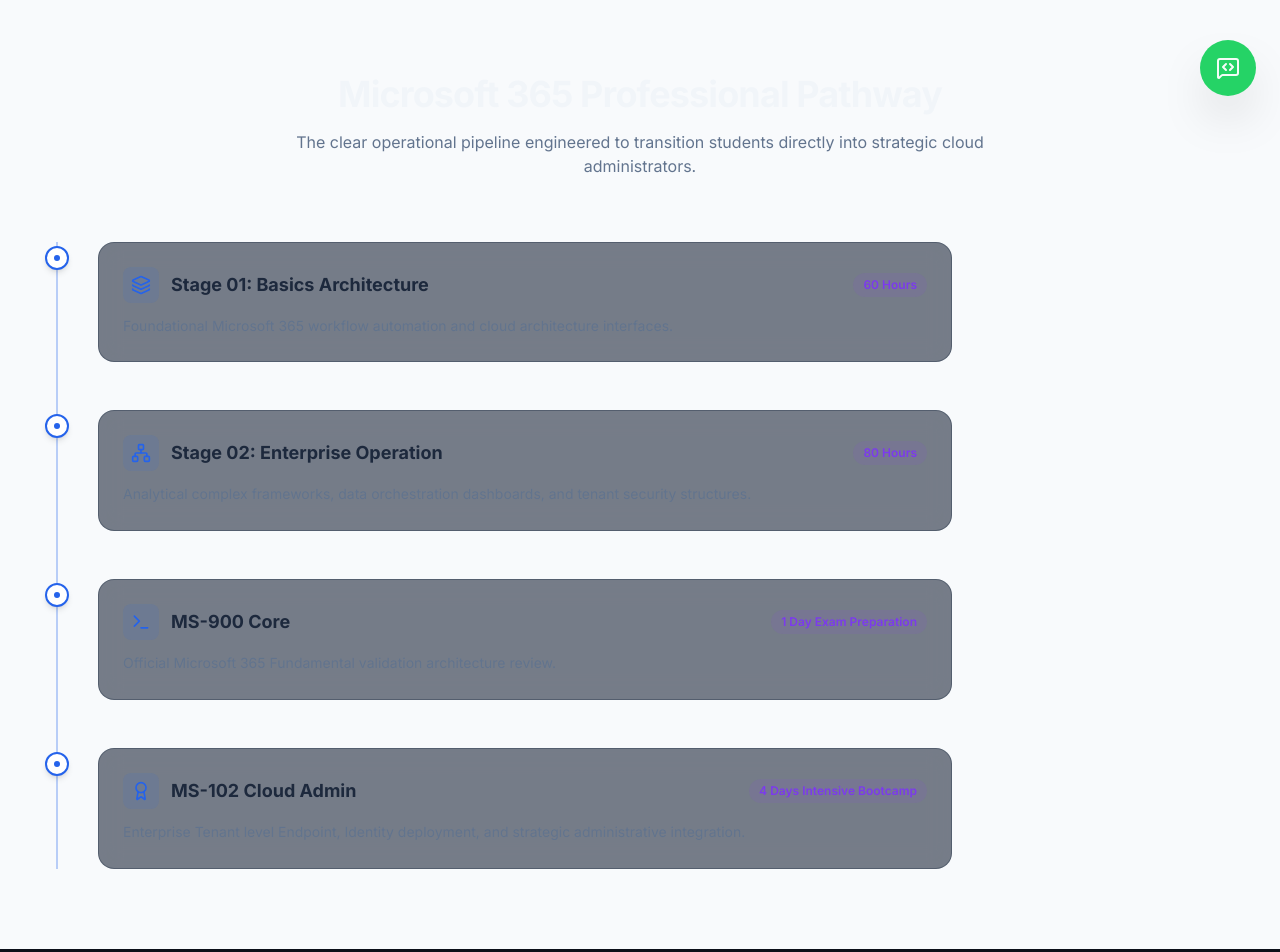
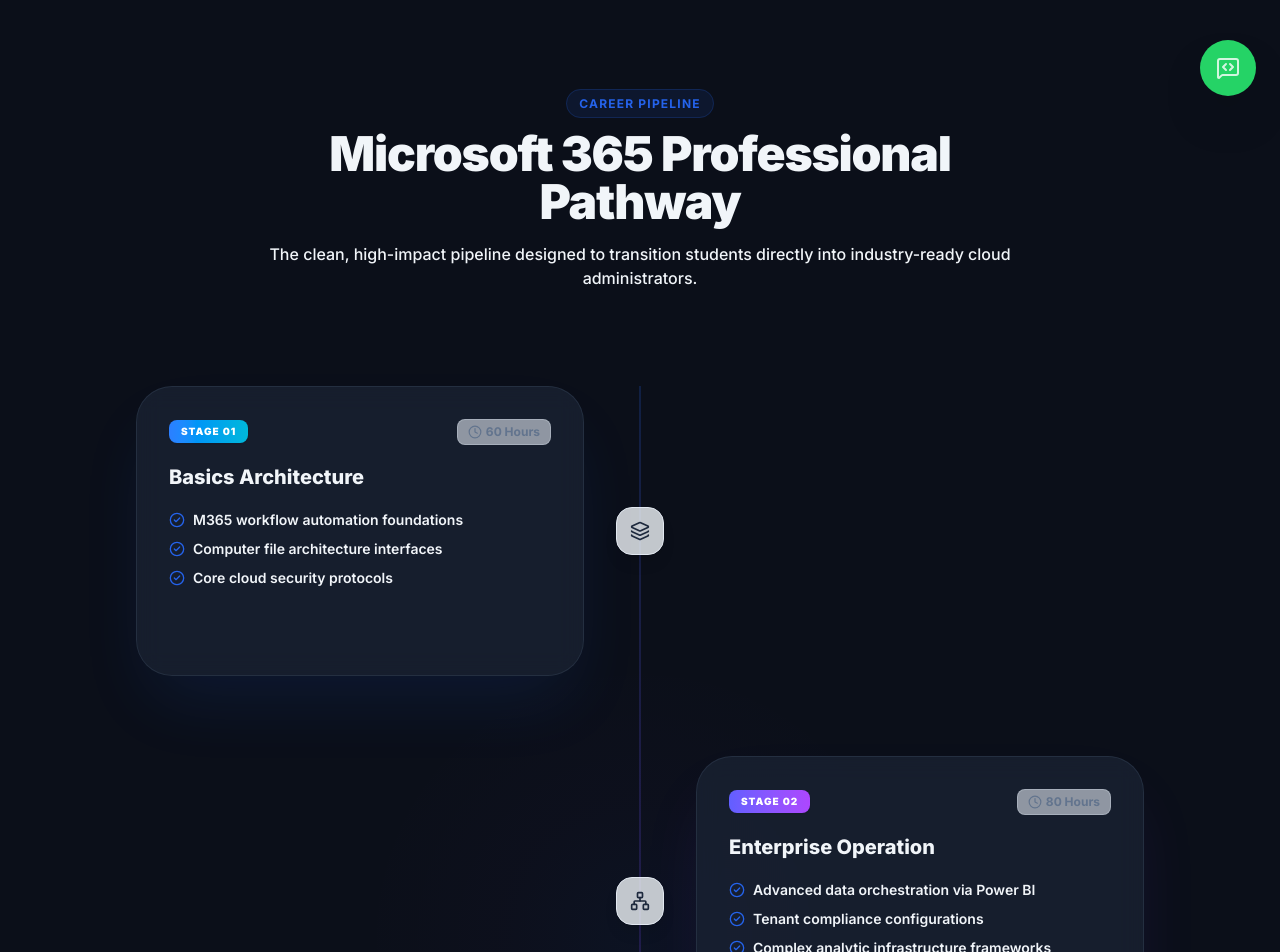
Before and after one commit to Key-Digital-Success/KIDS-Website, a Next.js app: page / in a window 1280 px wide. Shown: the part 680-1632 px from the top of the page. Built offline with nearby package versions, Linux system fonts and the light colour scheme.

Commit message:
3 commit

```diff
--- a/app/globals.css
+++ b/app/globals.css
@@ -1,11 +1,10 @@
 @import "tailwindcss";
 
 @theme {
-  /* High-Contrast Professional SaaS Design Tokens */
-  --color-brand-blue: #1D4ED8;       /* Refined to an ultra-crisp slate blue for light theme accessibility */
-  --color-brand-purple: #6D28D9;     /* Deep premium royal purple for accessible contrast */
-  --color-brand-charcoal: #030712;   /* Deep midnight cosmic charcoal for dark mode base */
-  --color-brand-card-dark: #1F2937;  /* High-fidelity graphite card backing for dark mode */
+  --color-brand-blue: #2563EB;
+  --color-brand-purple: #7C3AED;
+  --color-brand-charcoal: #0B0F19;
+  --color-brand-card-dark: #1E293B;
 
   --animate-blob: blob 7s infinite;
 
@@ -17,52 +16,28 @@
   }
 }
 
-/* Base Body Design System Typography & Alignment Resets */
 @layer base {
   body {
-    /* Soft off-white canvas prevents screen glare while ensuring balanced modern aesthetics */
-    @apply bg-[#F4F7FA] text-slate-900 dark:bg-brand-charcoal dark:text-slate-100 transition-colors duration-500 ease-in-out antialiased;
-  }
-
-  /* Hardened Text Contrast Matrix (Fixes all contrast drops across components) */
-  h1, h2, h3, h4 {
-    @apply text-[#0F172A] dark:text-white font-extrabold tracking-tight transition-colors duration-500;
-  }
-
-  p {
-    @apply text-slate-700 dark:text-slate-300 font-medium transition-colors duration-500;
-  }
-
-  a, button {
-    @apply transition-all duration-300 ease-in-out;
+    @apply transition-colors duration-500 bg-white text-slate-900 dark:bg-brand-charcoal dark:text-slate-100 antialiased;
   }
 }
 
-/* 🏢 PREMIUM BALANCED GLASSMORPHISM LIGHT CARDS */
+/* Stable Working Glassmorphism Cards */
 .glass-card {
-  background: linear-gradient(135deg, rgba(255, 255, 255, 0.95) 0%, rgba(241, 245, 249, 0.9) 100%);
-  backdrop-filter: blur(20px);
-  -webkit-backdrop-filter: blur(20px);
-  /* Bounding border matches the slate text density, generating absolute visual hierarchy */
-  border: 1px solid rgba(148, 163, 184, 0.35);
-  box-shadow:
-    0 4px 6px -1px rgba(15, 23, 42, 0.02),
-    0 10px 25px -5px rgba(15, 23, 42, 0.04);
+  background-color: rgba(255, 255, 255, 0.7);
+  backdrop-filter: blur(12px);
+  -webkit-backdrop-filter: blur(12px);
+  border: 1px solid rgba(226, 232, 240, 0.5);
+  box-shadow: 0 20px 25px -5px rgba(0, 0, 0, 0.05);
+  transition: border-color 0.4s cubic-bezier(0.16, 1, 0.3, 1), box-shadow 0.4s cubic-bezier(0.16, 1, 0.3, 1);
 }
 
-/* 🌌 HIGH-CONTRAST GRAPHITE DARK CARDS */
 .dark .glass-card {
-  background: linear-gradient(135deg, rgba(31, 41, 55, 0.75) 0%, rgba(17, 24, 39, 0.65) 100%);
-  backdrop-filter: blur(20px);
-  -webkit-backdrop-filter: blur(20px);
-  border: 1px solid rgba(75, 85, 99, 0.45);
-  box-shadow: 0 25px 50px -12px rgba(0, 0, 0, 0.5);
+  background-color: rgba(30, 41, 59, 0.6);
+  border: 1px solid rgba(51, 65, 85, 0.5);
+  box-shadow: none;
 }
 
-/* Soft ambient backdrop lighting glow fields */
 .glow-gradient {
-  background: radial-gradient(circle at 50% 50%, rgba(29, 78, 216, 0.06), rgba(109, 40, 217, 0.02), transparent 60%);
+  background: radial-gradient(circle at 50% 50%, rgba(37, 99, 235, 0.15), rgba(124, 58, 237, 0.05), transparent 50%);
 }
-.dark .glow-gradient {
-  background: radial-gradient(circle at 50% 50%, rgba(37, 99, 235, 0.14), rgba(124, 58, 237, 0.04), transparent 60%);
-}
--- a/components/ThemeProviderWrapper.tsx
+++ b/components/ThemeProviderWrapper.tsx
@@ -7,9 +7,9 @@
   return (
     <NextThemesProvider
       attribute="class"
-      defaultTheme="dark"
-      enableSystem={true}
-      disableTransitionOnChange={false} // Allows smooth CSS transitions on toggle
+      defaultTheme="dark"     /* Forces system default initialization straight to dark mode */
+      enableSystem={false}    /* Turning off system overrides prevents light system bars from flashing on load */
+      disableTransitionOnChange={false}
     >
       {children}
     </NextThemesProvider>
--- a/components/TimelineRoadmap.tsx
+++ b/components/TimelineRoadmap.tsx
@@ -1,80 +1,185 @@
 "use client";
 
 import { motion } from "framer-motion";
-import { Terminal, Milestone, Layers, Network, Award } from "lucide-react";
+import { Layers, Network, Terminal, Award, Clock, CheckCircle2 } from "lucide-react";
 
 const stages = [
   {
     icon: Layers,
-    title: "Stage 01: Basics Architecture",
+    stage: "Stage 01",
+    title: "Basics Architecture",
     duration: "60 Hours",
-    desc: "Foundational Microsoft 365 workflow automation and cloud architecture interfaces."
+    points: [
+      "M365 workflow automation foundations",
+      "Computer file architecture interfaces",
+      "Core cloud security protocols"
+    ],
+    color: "from-blue-500 to-cyan-500",
+    glow: "rgba(37, 99, 235, 0.12)"
   },
   {
     icon: Network,
-    title: "Stage 02: Enterprise Operation",
+    stage: "Stage 02",
+    title: "Enterprise Operation",
     duration: "80 Hours",
-    desc: "Analytical complex frameworks, data orchestration dashboards, and tenant security structures."
+    points: [
+      "Advanced data orchestration via Power BI",
+      "Tenant compliance configurations",
+      "Complex analytic infrastructure frameworks"
+    ],
+    color: "from-indigo-500 to-purple-500",
+    glow: "rgba(124, 58, 237, 0.12)"
   },
   {
     icon: Terminal,
-    title: "MS-900 Core",
-    duration: "1 Day Exam Preparation",
-    desc: "Official Microsoft 365 Fundamental validation architecture review."
+    stage: "MS-900",
+    title: "Fundamentals Validation",
+    duration: "1 Day Preparation",
+    points: [
+      "Official cloud metrics review",
+      "Core licensing models evaluation",
+      "Basic tenant security architectures"
+    ],
+    color: "from-purple-500 to-pink-500",
+    glow: "rgba(219, 39, 119, 0.12)"
   },
   {
     icon: Award,
-    title: "MS-102 Cloud Admin",
-    duration: "4 Days Intensive Bootcamp",
-    desc: "Enterprise Tenant level Endpoint, Identity deployment, and strategic administrative integration."
+    stage: "MS-102",
+    title: "Cloud Administrator",
+    duration: "4 Days Bootcamp",
+    points: [
+      "Tenant-level endpoint deployments",
+      "Infrastructure threat mitigation setup",
+      "Global access identity governance"
+    ],
+    color: "from-pink-500 to-rose-500",
+    glow: "rgba(244, 63, 94, 0.12)"
   }
 ];
 
 export default function TimelineRoadmap() {
   return (
-    <section className="py-20 bg-slate-50 dark:bg-slate-900/40 relative">
-      <div className="max-w-7xl mx-auto px-4 sm:px-6 lg:px-8">
-        <div className="text-center max-w-3xl mx-auto mb-16">
-          <h2 className="text-3xl font-bold tracking-tight sm:text-4xl">Microsoft 365 Professional Pathway</h2>
-          <p className="mt-4 text-slate-500 dark:text-slate-400">The clear operational pipeline engineered to transition students directly into strategic cloud administrators.</p>
+    <section className="py-24 relative overflow-hidden">
+      <div className="absolute top-1/2 left-1/2 -translate-x-1/2 -translate-y-1/2 w-[800px] h-[800px] glow-gradient opacity-30 pointer-events-none" />
+
+      <div className="max-w-7xl mx-auto px-4 sm:px-6 lg:px-8 relative z-10">
+
+        {/* Section Heading */}
+        <div className="text-center max-w-3xl mx-auto mb-24">
+          <motion.span
+            initial={{ opacity: 0 }}
+            whileInView={{ opacity: 1 }}
+            viewport={{ once: true }}
+            className="text-xs font-bold uppercase tracking-widest text-brand-blue bg-brand-blue/10 dark:bg-brand-blue/20 px-3 py-1.5 rounded-full border border-brand-blue/20"
+          >
+            Career Pipeline
+          </motion.span>
+          <motion.h2
+            initial={{ opacity: 0, y: 15 }}
+            whileInView={{ opacity: 1, y: 0 }}
+            viewport={{ once: true }}
+            className="text-3xl md:text-5xl font-black tracking-tight mt-4"
+          >
+            Microsoft 365 Professional Pathway
+          </motion.h2>
+          <motion.p
+            initial={{ opacity: 0, y: 15 }}
+            whileInView={{ opacity: 1, y: 0 }}
+            viewport={{ once: true }}
+            className="mt-4 text-sm md:text-base font-medium"
+          >
+            The clean, high-impact pipeline designed to transition students directly into industry-ready cloud administrators.
+          </motion.p>
         </div>
 
-        {/* Stack Vertical / Adaptive Layout Frame */}
-        <div className="relative border-l-2 border-brand-blue/30 dark:border-brand-blue/10 ml-4 md:ml-6 space-y-12 max-w-4xl mx-auto">
+        {/* Timeline Structural Track Container */}
+        <div className="relative max-w-5xl mx-auto">
+
+          {/* Central Connecting Track (Desktop) */}
+          <div className="absolute left-1/2 transform -translate-x-1/2 w-[2px] h-full bg-gradient-to-b from-brand-blue via-brand-purple to-rose-500 hidden md:block opacity-20" />
+
+          {/* Side Connecting Track (Mobile) */}
+          <div className="absolute left-6 top-2 bottom-2 w-[2px] bg-gradient-to-b from-brand-blue via-brand-purple to-rose-500 md:hidden opacity-30" />
+
+          <div className="space-y-16 md:space-y-20">
             {stages.map((stage, idx) => {
               const Icon = stage.icon;
+              const isEven = idx % 2 === 0;
+
               return (
+                <div key={idx} className={`flex flex-col md:flex-row items-center relative ${isEven ? 'md:flex-row-reverse' : ''}`}>
+
+                  {/* Outer Spacer Node for Alignment Layout */}
+                  <div className="w-full md:w-1/2 hidden md:block" />
+
+                  {/* Node Badges Centered over Desktop Central Line */}
+                  <div className="absolute left-6 md:left-1/2 transform -translate-x-1/2 z-20 flex items-center justify-center">
                     <motion.div
-                key={idx}
-                initial={{ opacity: 0, x: -25 }}
-                whileInView={{ opacity: 1, x: 0 }}
-                viewport={{ once: true }}
-                transition={{ duration: 0.5, delay: idx * 0.1 }}
-                className="relative pl-8 sm:pl-10 group"
+                      /* FIXED: Removed heavy spring stiffness and artificial index delays */
+                      initial={{ scale: 0.8, opacity: 0 }}
+                      whileInView={{ scale: 1, opacity: 1 }}
+                      viewport={{ once: true, margin: "-100px" }}
+                      transition={{ duration: 0.2, ease: "easeOut" }}
+                      className="w-12 h-12 rounded-2xl bg-slate-100/80 dark:bg-[#111827] border border-slate-200 dark:border-slate-800/80 flex items-center justify-center shadow-lg group-hover:border-transparent transition-all duration-300"
                     >
-                {/* Timeline Connector Bulb */}
-                <div className="absolute -left-[13px] top-1 bg-white dark:bg-brand-charcoal border-2 border-brand-blue w-6 h-6 rounded-full flex items-center justify-center shadow-md group-hover:bg-brand-blue transition-colors duration-300">
-                  <div className="w-1.5 h-1.5 bg-brand-blue group-hover:bg-white rounded-full" />
+                      <Icon className="w-5 h-5 text-slate-800 dark:text-slate-200" />
+                    </motion.div>
                   </div>
 
-                <div className="glass-card p-6 rounded-2xl hover:border-brand-blue/40 transition-all duration-300 relative group-hover:-translate-y-1">
-                  <div className="flex flex-col sm:flex-row sm:items-center justify-between gap-2 mb-3">
-                    <div className="flex items-center gap-3">
-                      <div className="p-2 rounded-lg bg-brand-blue/10 text-brand-blue">
-                        <Icon className="w-5 h-5" />
+                  {/* Balanced Spacious Content Cards */}
+                  <motion.div
+                    initial={{ opacity: 0, x: isEven ? -80 : 80, y: 10 }}
+                    whileInView={{ opacity: 1, x: isEven ? -24 : 24, y: 0 }}
+                    viewport={{ once: true, margin: "-100px" }}
+                    transition={{ duration: 0.5, ease: [0.16, 1, 0.3, 1] }}
+                    className="w-full md:w-1/2 pl-16 pr-2 md:px-8"
+                  >
+                    <div
+                      className="glass-card p-6 md:p-8 rounded-[2.25rem] relative group min-h-[290px] flex flex-col justify-between"
+                      style={{ boxShadow: `0 35px 70px -15px ${stage.glow}` }}
+                    >
+                      {/* Gradient Hover Border Effect */}
+                      <div className={`absolute inset-0 rounded-[2.25rem] border border-transparent bg-gradient-to-br ${stage.color} [mask-image:linear-gradient(#fff_0_0)_content-box,#fff] opacity-0 group-hover:opacity-30 transition-opacity duration-500`} />
+
+                      {/* Header Segment */}
+                      <div>
+                        <div className="flex items-center justify-between gap-3 mb-5">
+                          <span className={`text-[10px] font-black px-3 py-1 rounded-lg uppercase tracking-widest bg-gradient-to-r ${stage.color} text-white shadow-xs`}>
+                            {stage.stage}
+                          </span>
+
+                          <div className="flex items-center gap-1 text-xs font-bold text-slate-500 dark:text-slate-400 bg-slate-200/60 dark:bg-slate-800/60 px-2.5 py-1 rounded-lg border border-slate-300/40 dark:border-slate-700/40">
+                            <Clock className="w-3.5 h-3.5" />
+                            {stage.duration}
                           </div>
-                      <h3 className="text-lg font-bold text-slate-800 dark:text-slate-100">{stage.title}</h3>
                         </div>
-                    <span className="inline-block text-xs font-semibold px-2.5 py-1 rounded-full bg-brand-purple/10 text-brand-purple w-max">
-                      {stage.duration}
-                    </span>
+
+                        <h3 className="text-xl font-extrabold leading-tight mb-5">
+                          {stage.title}
+                        </h3>
+
+                        {/* Short Scan-Friendly Bullet Points */}
+                        <ul className="space-y-2.5">
+                          {stage.points.map((point, pIdx) => (
+                            <li key={pIdx} className="flex items-start gap-2 text-sm font-semibold leading-snug">
+                              <CheckCircle2 className="w-4 h-4 text-brand-blue dark:text-slate-500 shrink-0 mt-0.5" />
+                              <span>{point}</span>
+                            </li>
+                          ))}
+                        </ul>
                       </div>
-                  <p className="text-sm text-slate-500 dark:text-slate-400 leading-relaxed">{stage.desc}</p>
+
                     </div>
                   </motion.div>
+
+                </div>
               );
             })}
           </div>
+
+        </div>
+
       </div>
     </section>
   );
```
Lines whose indentation alone changed are shown as unchanged.
